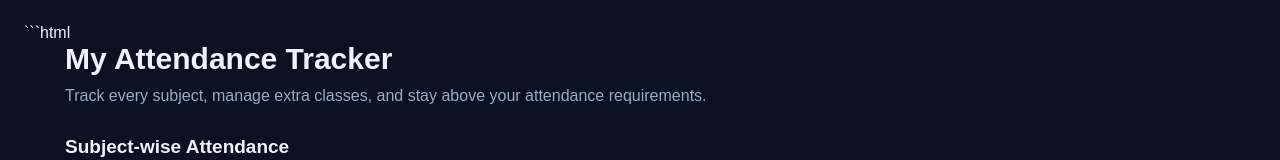
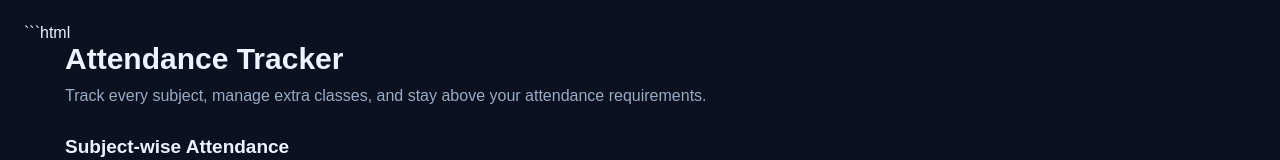
Before and after one commit to prachujyagogoi95-alt/class-attendance, a plain HTML site: page index.html in a window 1280 px wide. Shown: the top 160 px of the page. Drawn offline with Linux system fonts and the light colour scheme.

Commit message:
Update index.html

```diff
--- a/index.html
+++ b/index.html
@@ -335,7 +335,7 @@
   <div class="container">
 
     <header>
-      <h1>My Attendance Tracker</h1>
+      <h1>Attendance Tracker</h1>
       <p>Track every subject, manage extra classes, and stay above your attendance requirements.</p>
     </header>
 
```
